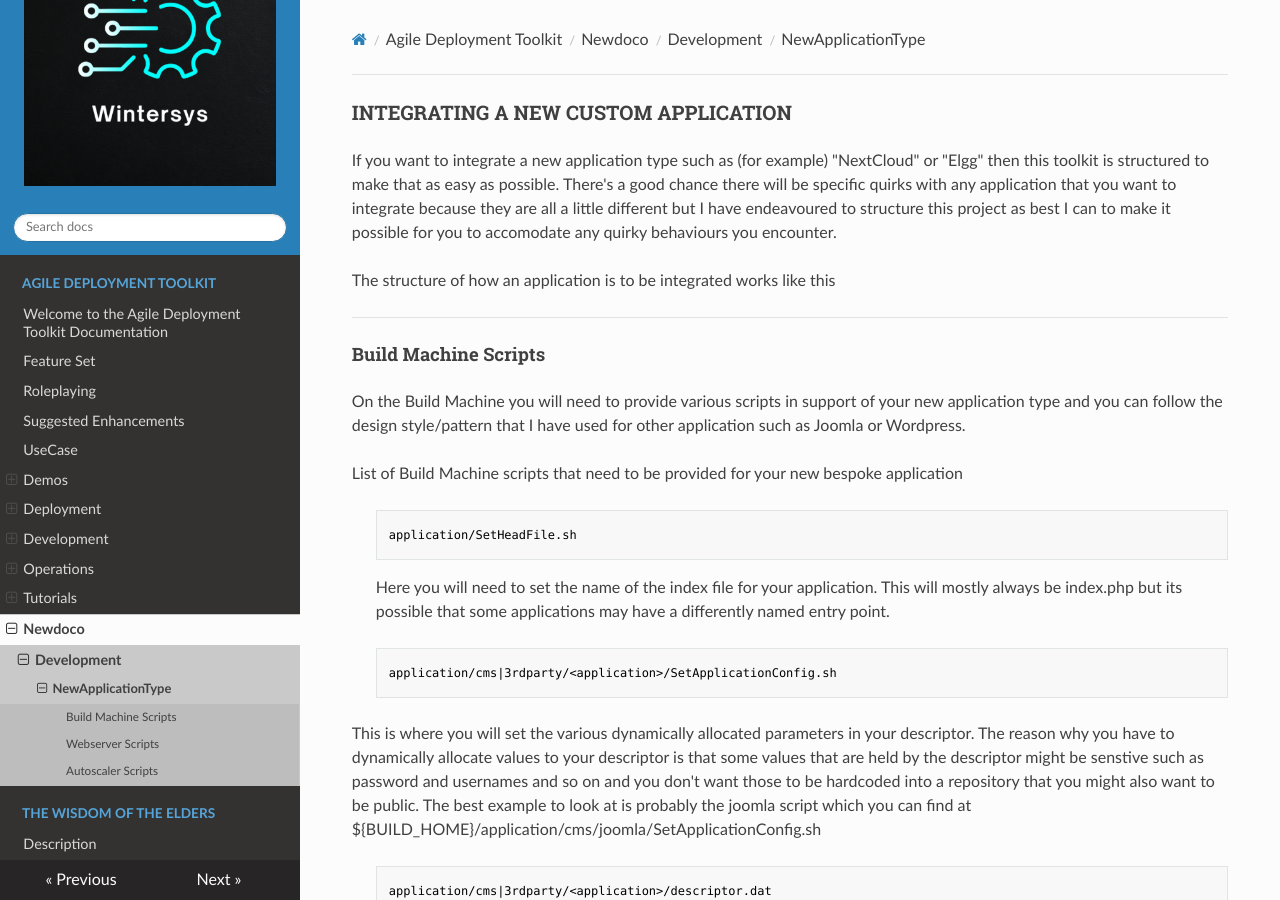
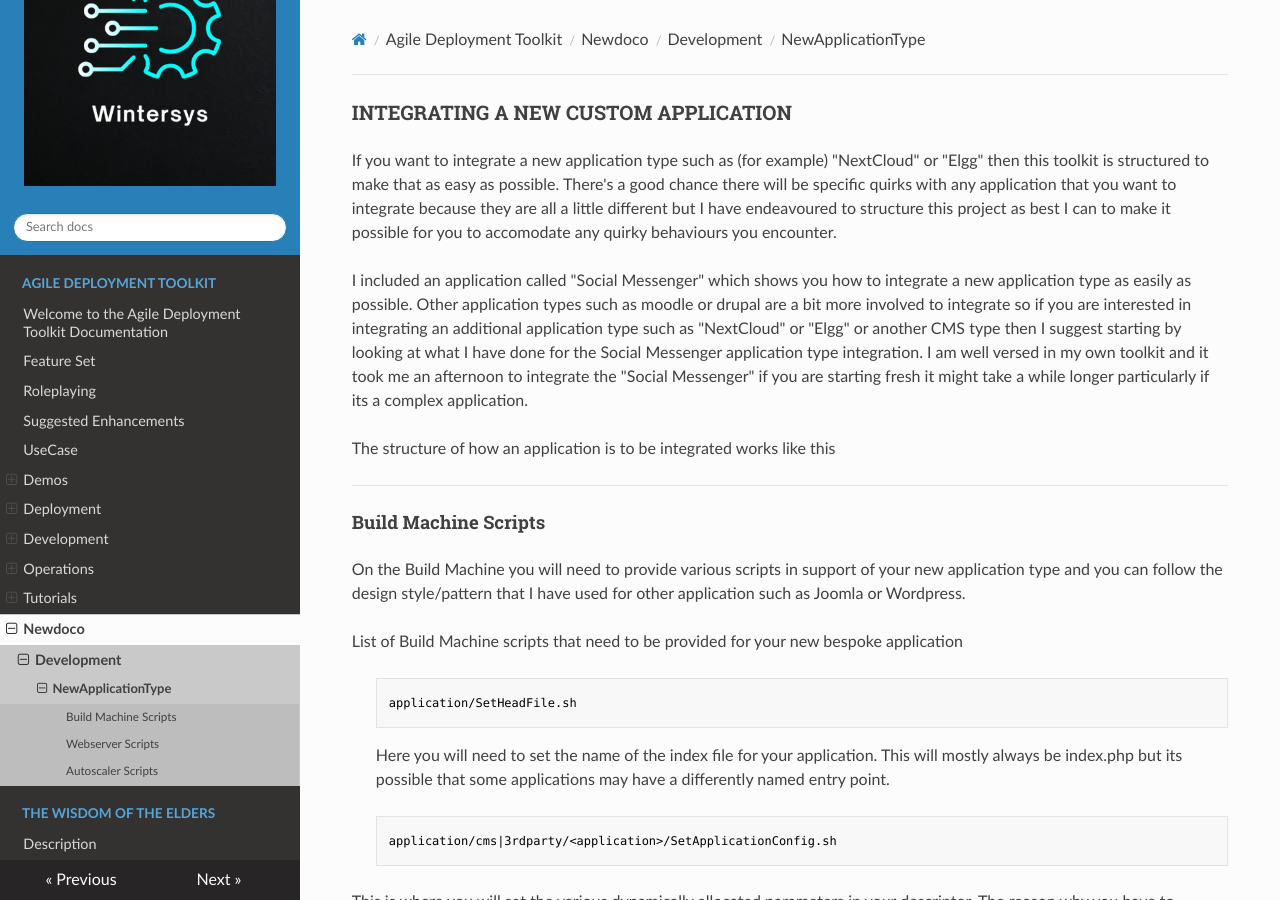
Before and after one commit to wintersys-dev/adt-documentation, an MkDocs documentation site: the page built from docs/Agile Deployment Toolkit/newdoco/Development/NewApplicationType.md, in a window 1280 px wide and 900 px high. Built offline with MkDocs 1.6.1, drawn with Linux system fonts in a browser that asks for light colours; nearby versions of some CDN libraries.

Commit message:
Update NewApplicationType.md

```diff
--- a/docs/Agile Deployment Toolkit/newdoco/Development/NewApplicationType.md
+++ b/docs/Agile Deployment Toolkit/newdoco/Development/NewApplicationType.md
@@ -1,6 +1,8 @@
 ### INTEGRATING A NEW CUSTOM APPLICATION
 
 If you want to integrate a new application type such as (for example) "NextCloud" or "Elgg" then this toolkit is structured to make that as easy as possible. There's a good chance there will be specific quirks with any application that you want to integrate because they are all a little different but I have endeavoured to structure this project as best I can to make it possible for you to accomodate any quirky behaviours you encounter.
+
+I included an application called "Social Messenger" which shows you how to integrate a new application type as easily as possible. Other application types such as moodle or drupal are a bit more involved to integrate so if you are interested in integrating an additional application type such as "NextCloud" or "Elgg" or another CMS type then I suggest starting by looking at what I have done for the Social Messenger application type integration. I am well versed in my own toolkit and it took me  an afternoon to integrate the "Social Messenger" if you are starting fresh it might take a while longer particularly if its a complex application.
 
 The structure of how an application is to be integrated works like this
 
```
